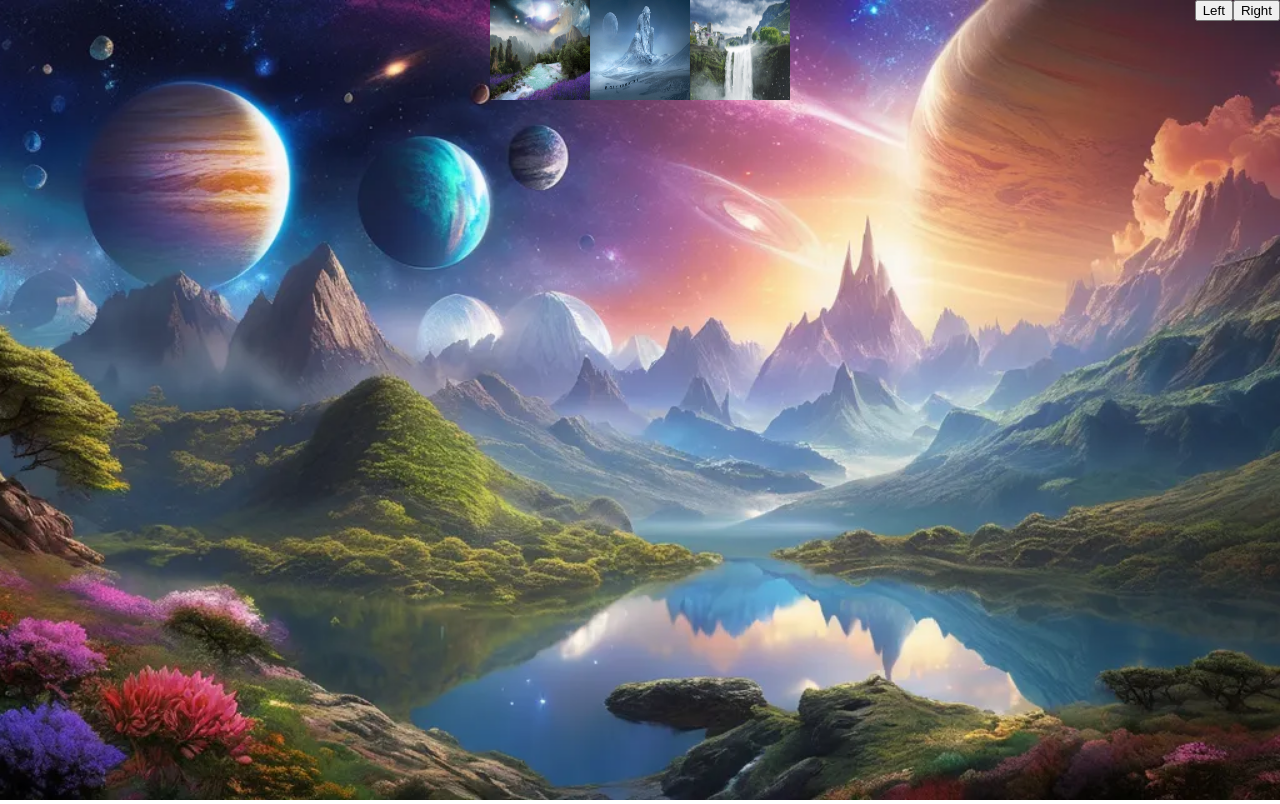
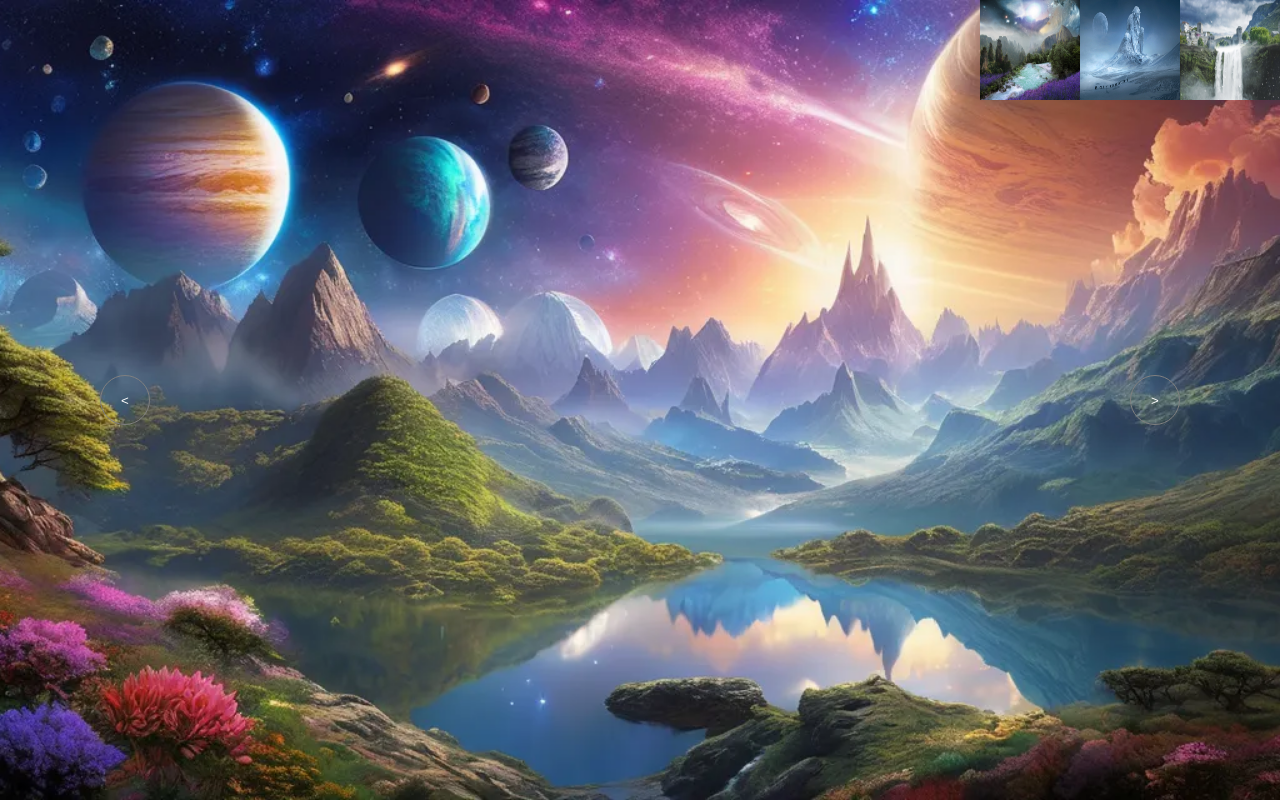
Before and after one commit to bens8235/Gallery, a plain HTML site: page index.html in a window 1280 px wide. Drawn offline with Linux system fonts and the light colour scheme.

Commit message:
adding buttons and changing pictures

```diff
--- a/app.js
+++ b/app.js
@@ -10,8 +10,7 @@ function changeImage(i) {
   [thumbnails[i].src, thumbnails[i].alt] = [mainImageSrc, mainImageAlt];
 }
 
-function rightButtonEvent(event) {
-  rightButton.addEventListener(event, function () {
+function rightButtonEvent() {
   changeImage(thumbnails.length - 1);
   lastImageSrc = thumbnails[thumbnails.length - 1].src;
   lastImagealt = thumbnails[thumbnails.length - 1].alt;
@@ -25,11 +24,9 @@ function rightButtonEvent(event) {
       ];
     }
   }
-  });
 }
 
-function leftButtonEvent(event) {
-  leftButton.addEventListener("click", function () {
+function leftButtonEvent() {
   changeImage(0);
   firstImageSrc = thumbnails[0].src;
   firstImagealt = thumbnails[0].alt;
@@ -43,7 +40,6 @@ function leftButtonEvent(event) {
       ];
     }
   }
-  });
 }
 
 for (let i = 0; i < thumbnails.length; i++) {
@@ -52,5 +48,18 @@ for (let i = 0; i < thumbnails.length; i++) {
   });
 }
 
-rightButtonEvent("click");
-leftButtonEvent("click");
+rightButton.addEventListener("click", function () {
+  rightButtonEvent();
+});
+leftButton.addEventListener("click", function () {
+  leftButtonEvent();
+});
+
+window.addEventListener("keydown", function (event) {
+  if (event.code === "ArrowLeft") {
+    leftButtonEvent();
+  }
+  if (event.code === "ArrowRight") {
+    rightButtonEvent();
+  }
+});
--- a/index.html
+++ b/index.html
@@ -21,8 +21,8 @@
       <img class="thumbnail" src="./images/fantasy4.jpg" alt="fantasy image" />
     </div>
     <div id="buttons">
-      <button id="left">Left</button>
-      <button id="right">Right</button>
+      <button id="left">&lt;</button>
+      <button id="right">&gt;</button>
     </div>
   </body>
 </html>
--- a/style.css
+++ b/style.css
@@ -12,8 +12,8 @@ body {
 
 #thumbnail-container {
   display: flex;
-  justify-content: center;
-  z-index: 1;
+  justify-content: flex-end;
+  z-index: 2;
   width: 100%;
   position: absolute;
   top: 0;
@@ -26,12 +26,34 @@ body {
 
 #buttons {
   position: absolute;
-  right: 0;
+  left: 0;
   top: 0;
   z-index: 1;
   display: flex;
-  justify-content: space-around;
+  justify-content: space-between;
   align-items: center;
-  /* width: 100%;
-  height: 100%; */
+  width: 100%;
+  height: 100%;
+  z-index: 1;
 }
+
+button {
+  background: none;
+  height: 50px;
+  width: 50px;
+  border-radius: 50%;
+  color: white;
+  border: 1px solid gray;
+}
+
+#left {
+  margin-left: 100px;
+}
+
+#right {
+  margin-right: 100px;
+}
+
+button:focus {
+  outline: none;
+}
```
Lines whose indentation alone changed are shown as unchanged.
